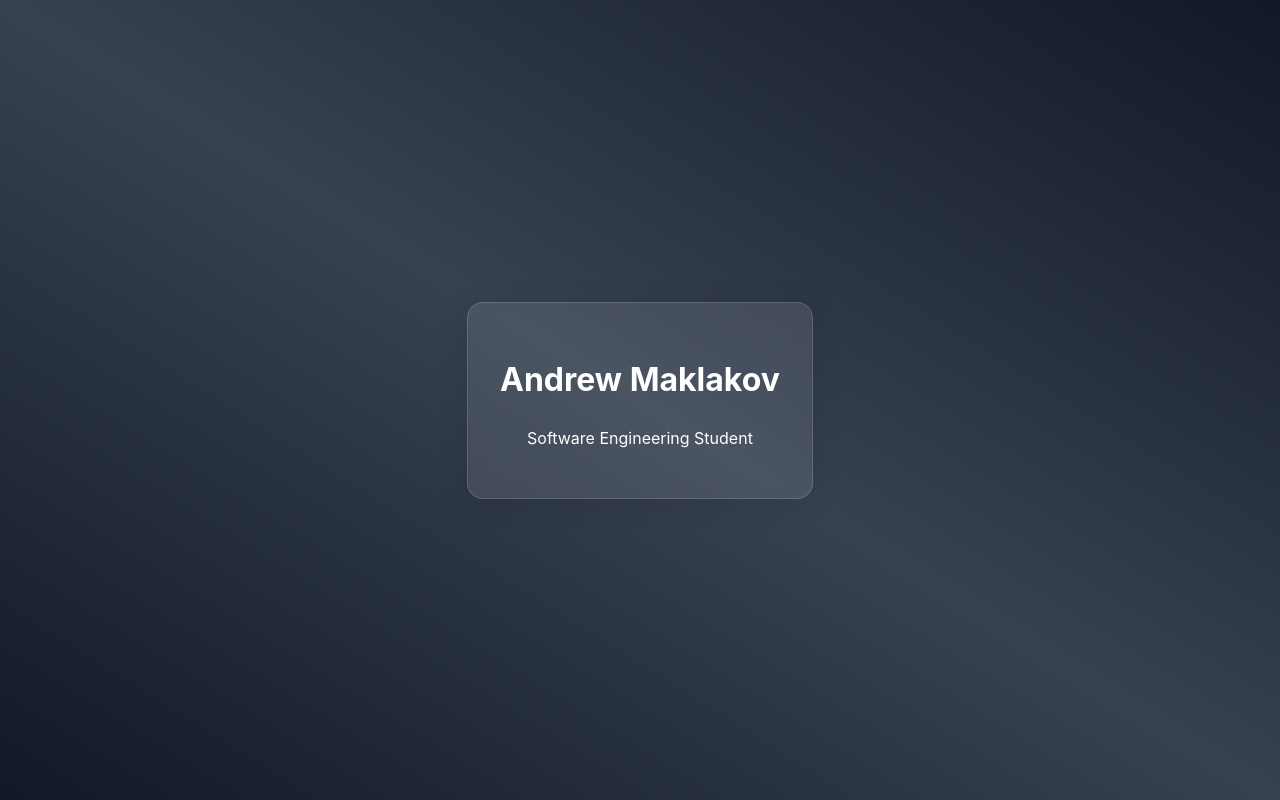
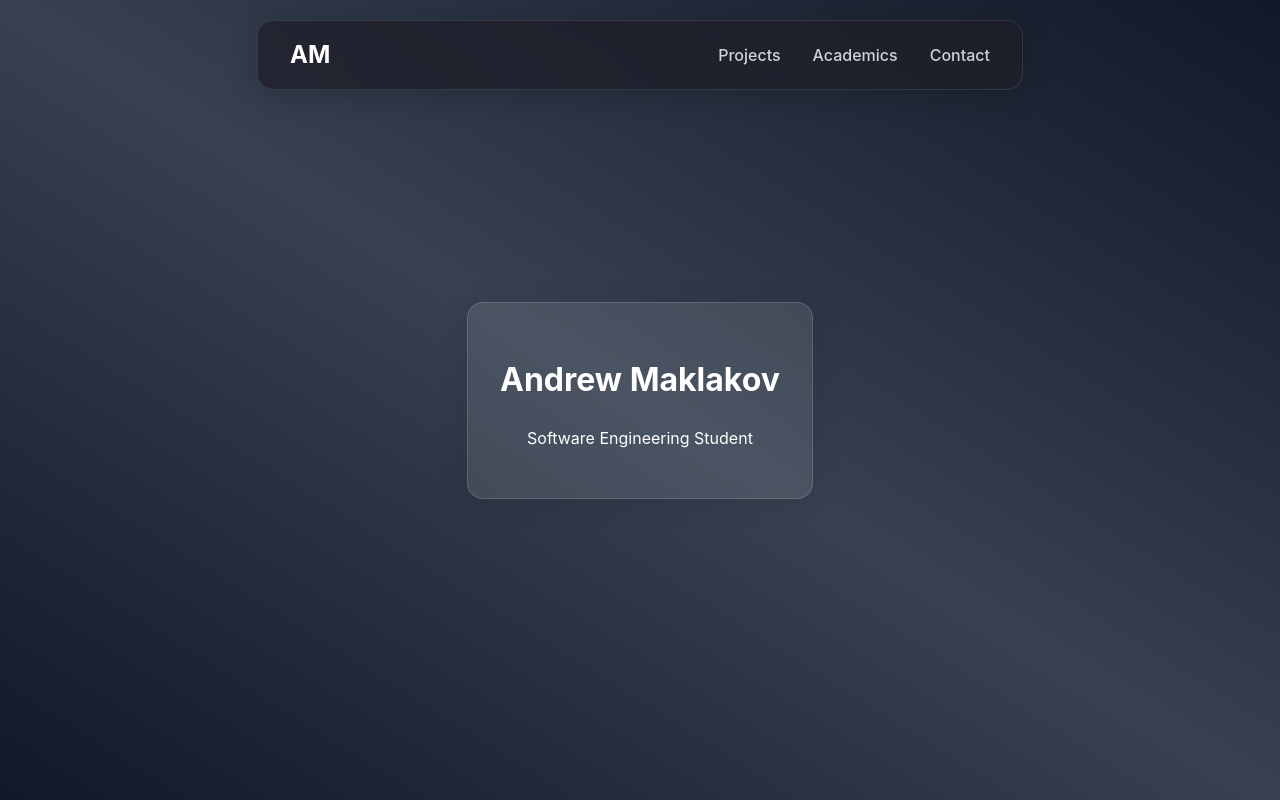
Before and after one commit to amaklakovv/portfolio, a React (Vite) app: page / in a window 1280 px wide. Built offline with nearby package versions, Linux system fonts and the light colour scheme.

Commit message:
added simple nav and refactored project

```diff
--- a/src/assets/App.jsx
+++ b/src/components/App.jsx
@@ -1,10 +1,12 @@
 import './App.css'
 import GlassCard from './GlassCard';
+import Navbar from './Navbar';
 
 function App() {
 
   return (
     <div className="App">
+      <Navbar />
       <GlassCard>
         <h1>Andrew Maklakov</h1>
         <p>Software Engineering Student</p>
--- /dev/null
+++ b/src/components/Navbar.css
@@ -0,0 +1,47 @@
+.navbar {
+  position: fixed;
+  top: 20px; /* Give it some breathing room from the top edge */
+  left: 50%;
+  transform: translateX(-50%);
+  width: 90%;
+  max-width: 700px; /* Set a max-width for larger screens */
+  padding: 1rem 2rem;
+  display: flex;
+  justify-content: space-between;
+  align-items: center;
+  z-index: 1000; /* Ensure it stays on top of other content */
+
+  /* Glassmorphism Effect */
+  background: rgba(30, 30, 40, 0.75); /* A slightly darker glass */
+  border-radius: 16px;
+  box-shadow: 0 4px 30px rgba(0, 0, 0, 0.2);
+  backdrop-filter: blur(10px);
+  -webkit-backdrop-filter: blur(10px);
+  border: 1px solid rgba(255, 255, 255, 0.1);
+}
+
+.navbar-logo a {
+  font-size: 1.5rem;
+  font-weight: bold;
+  color: white;
+  text-decoration: none;
+}
+
+.navbar-links {
+  list-style: none;
+  display: flex;
+  gap: 2rem;
+  margin: 0;
+  padding: 0;
+}
+
+.navbar-links a {
+  color: rgba(255, 255, 255, 0.8);
+  text-decoration: none;
+  font-weight: 500;
+  transition: color 0.3s ease;
+}
+
+.navbar-links a:hover {
+  color: white;
+}
--- /dev/null
+++ b/src/components/Navbar.jsx
@@ -0,0 +1,19 @@
+import React from 'react';
+import './Navbar.css';
+
+function Navbar() {
+  return (
+    <nav className="navbar">
+      <div className="navbar-logo">
+        <a href="/">AM</a>
+      </div>
+      <ul className="navbar-links">
+        <li><a href="#projects">Projects</a></li>
+        <li><a href="#academics">Academics</a></li>
+        <li><a href="#contact">Contact</a></li>
+      </ul>
+    </nav>
+  );
+}
+
+export default Navbar;
--- a/src/main.jsx
+++ b/src/main.jsx
@@ -1,7 +1,7 @@
 import React from 'react'
 import ReactDOM from 'react-dom/client'
-import App from './assets/App.jsx'
-import './assets/index.css'
+import App from './components/App.jsx'
+import './index.css'
 
 ReactDOM.createRoot(document.getElementById('root')).render(
   <React.StrictMode>
```
Also changed, not shown: src/components/App.css (renamed from src/assets/App.css), src/components/GlassCard.css (renamed from src/assets/GlassCard.css), src/components/GlassCard.jsx (renamed from src/assets/GlassCard.jsx), src/index.css (renamed from src/assets/index.css).
